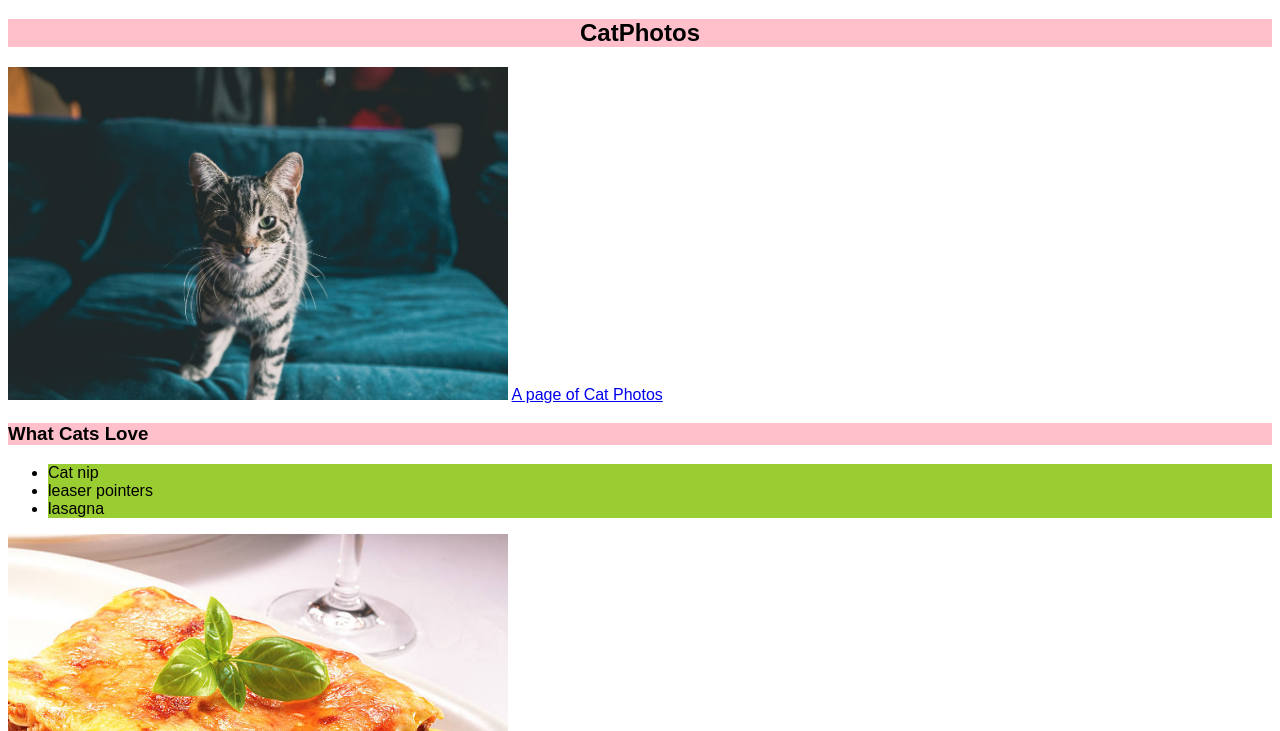
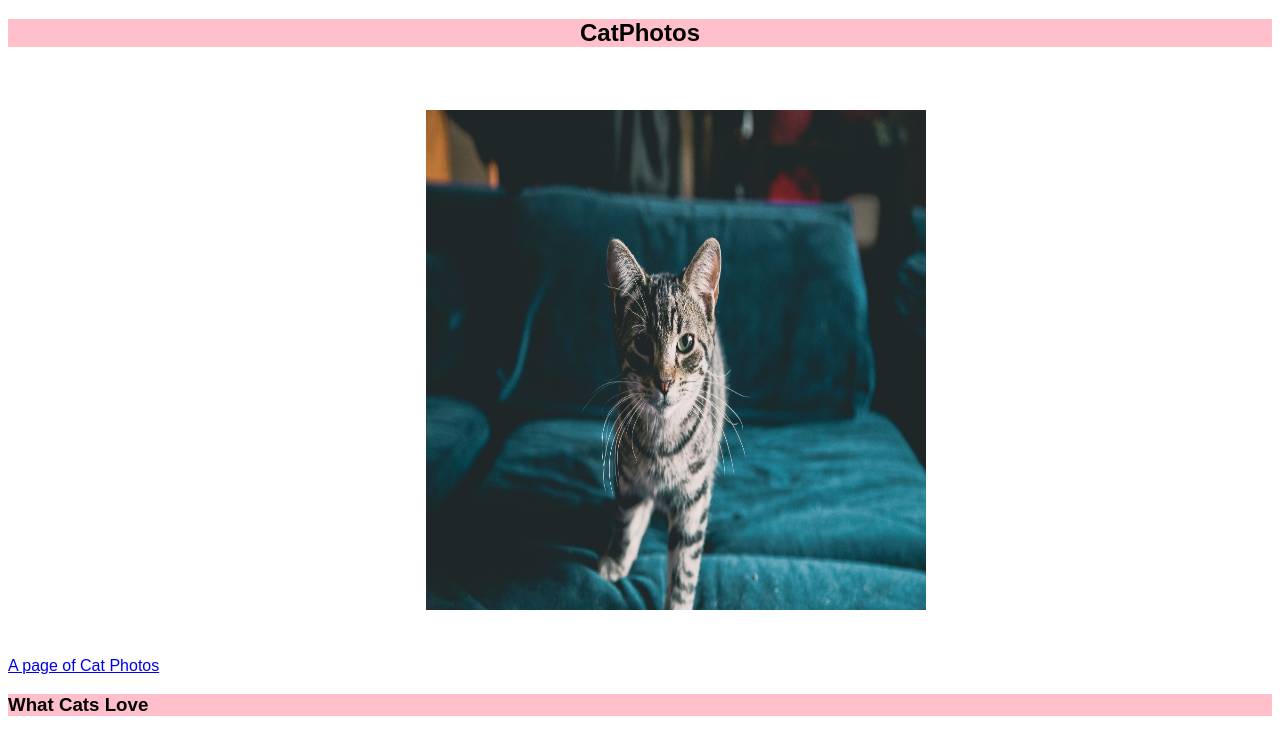
Before and after one commit to i-prince/freecodecamp-CatPhotoApp, a plain HTML site: page index.html in a window 1280 px wide. Shown: the part 61-792 px from the top of the page. Drawn offline with Linux system fonts and the light colour scheme.

Commit message:
Add css box-model properties
Add padding values
Add border values
Add margin values

```diff
--- a/style.css
+++ b/style.css
@@ -4,8 +4,16 @@
 }
 
 img {
-    height: auto;
+    height: 500px;
     width: 500px;
+    border: 20px;
+    border-color:solid red;
+    margin-left: 375px;
+    padding: 43px;
+}
+
+a {
+    display: block;
 }
 
 #cat1 {
```
